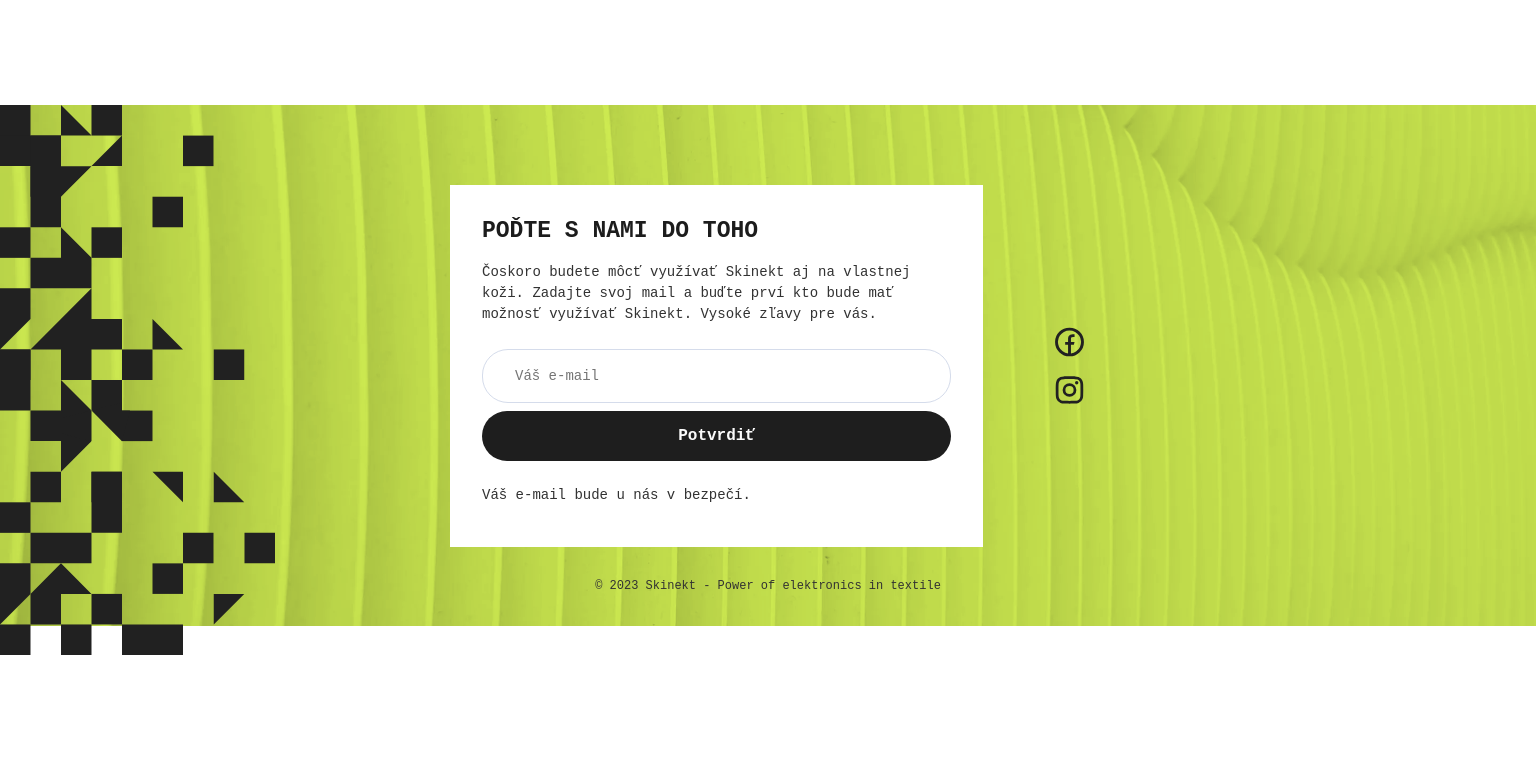
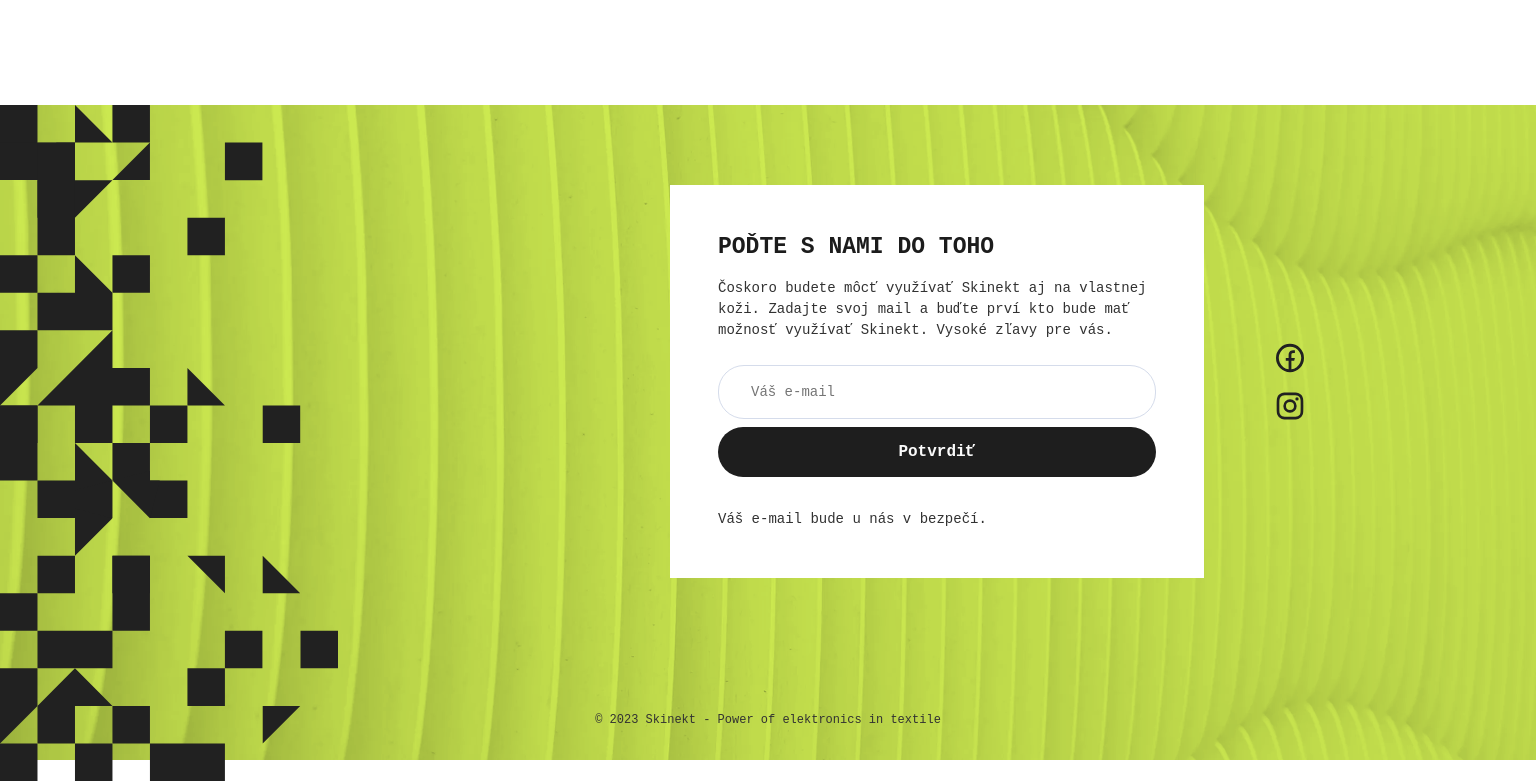
Before and after one commit to MichalTrubini/SPRAVIM_job2, a React (Create React App) app: page / in a window 1536 px wide. Shown: the part 3368-4152 px from the top of the page. Before the commit the page ends 4026 px from the top, so only its background shows below. Built offline with nearby package versions, Linux system fonts and the light colour scheme; a web font is replaced by a local one.

Commit message:
footer fix

```diff
--- a/src/modules/footer/footer.jsx
+++ b/src/modules/footer/footer.jsx
@@ -43,7 +43,6 @@
       <div className={styles.pattern}>
         <img src={patterFooterImage} alt="pattern" />
       </div>
-      <div className={styles.overlay}></div>
       <div className={styles.container}>
         <div className={styles.wrapper}>
           {email.isValid ? (
--- a/src/modules/footer/footer.module.css
+++ b/src/modules/footer/footer.module.css
@@ -124,7 +124,8 @@
 
 .socialIcon:hover {
   cursor: pointer;
-  filter: brightness(0) saturate(100%) invert(100%) sepia(0%) saturate(0%) hue-rotate(224deg) brightness(102%) contrast(101%);
+  filter: brightness(0) saturate(100%) invert(100%) sepia(0%) saturate(0%) hue-rotate(224deg) brightness(102%)
+    contrast(101%);
 }
 
 @media screen and (min-width: 400px) {
@@ -151,14 +152,16 @@
   .container {
     gap: 8rem;
   }
-
 }
 
-@media screen and (min-width:1024px) {
+@media screen and (min-width: 1440px) {
   .container {
     flex-direction: row;
     gap: 7rem;
     max-width: 63.6rem;
+    position: relative;
+    left: 22rem;
+    margin-bottom: 13.5rem;
   }
 
   .social {
@@ -167,10 +170,21 @@
 
   .wrapper {
     min-width: 52.6rem;
+    padding: 4.8rem;
   }
   .socialIcon {
     width: 40px;
     height: 40px;
   }
+  .button {
+    margin-bottom: 3.2rem;
+  }
 
+  .confirmation {
+    padding: 8.8rem 0;
+  }
+
+  .pattern img {
+    width: 33.8rem;
+  }
 }
--- a/src/modules/main/video.jsx
+++ b/src/modules/main/video.jsx
@@ -3,7 +3,7 @@
 import ReactPlayer from "react-player";
 import { useState } from "react";
 import playIcon from "../../assets/play-fill.svg";
-import squareIcon from '../../assets/pattern-detial.svg';
+import squareIcon from "../../assets/pattern-detial.svg";
 
 const Video = () => {
   const [play, setPlay] = useState(false);
@@ -33,7 +33,14 @@
             </div>
           ) : null}
 
-          <ReactPlayer url={videoURL} width="100%" height="100%" className={styles.videoPlayer} playing={play} />
+          <ReactPlayer
+            url={videoURL}
+            width="100%"
+            height="100%"
+            className={styles.videoPlayer}
+            playing={play}
+            controls={true}
+          />
         </div>
         <p className={styles.text}>
           Poskladali ste tím technologických odborníkov a nadšencov a vyvýjame elektroniku, ktorá je súčasťou textílie.
```
